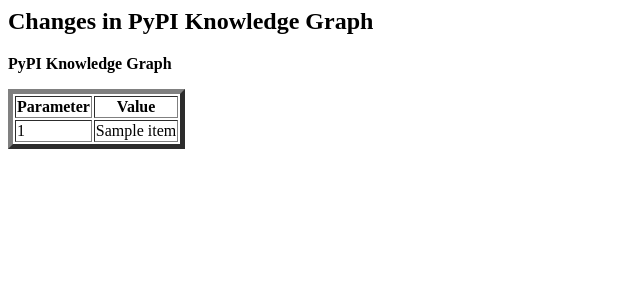
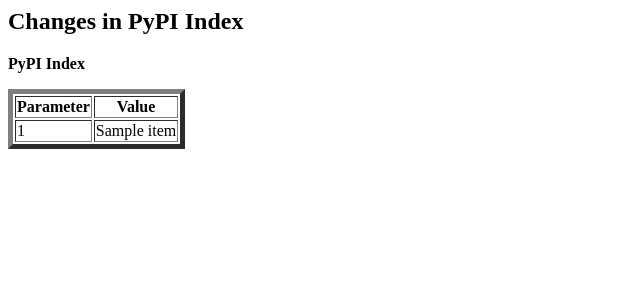
Before and after one commit to thoth-station/slo-reporter, a Python web app: template thoth/slo_reporter/static/templates/pypi_knowledge_graph.html in a window 1280 px wide. Shown: the top 300 px of the page, without its empty margins (0-640 px from the left). Run offline with Jinja, Linux system fonts and the light colour scheme; the template is opened without the code that fills it: most values are stand-ins (such as "Sample title", 1, 10 or a date in 2020).

Commit message:
Use index instead of knowledge graph
Signed-off-by: Francesco Murdaca <fmurdaca@redhat.com>

```diff
--- a/thoth/slo_reporter/static/templates/pypi_knowledge_graph.html
+++ b/thoth/slo_reporter/static/templates/pypi_knowledge_graph.html
@@ -1,6 +1,6 @@
 {% extends "templates/base.html" %}
-{% block table_name %} <strong> PyPI Knowledge Graph </strong> {% endblock %}
-{% block table_info %} <strong> Changes in PyPI Knowledge Graph </strong> {% endblock %}
+{% block table_name %} <strong> PyPI Index </strong> {% endblock %}
+{% block table_info %} <strong> Changes in PyPI Index </strong> {% endblock %}
 {% block classes %}
         <thead>
             <tr>
```
